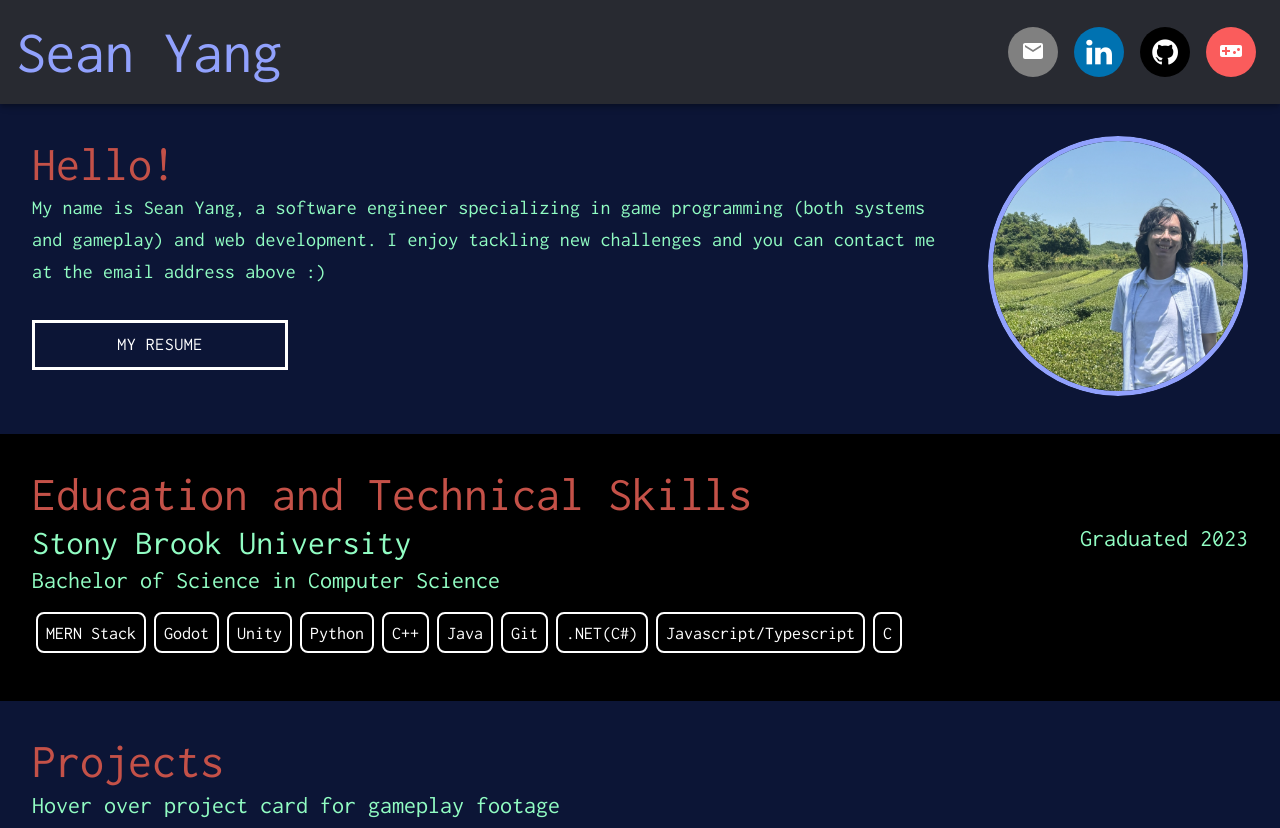
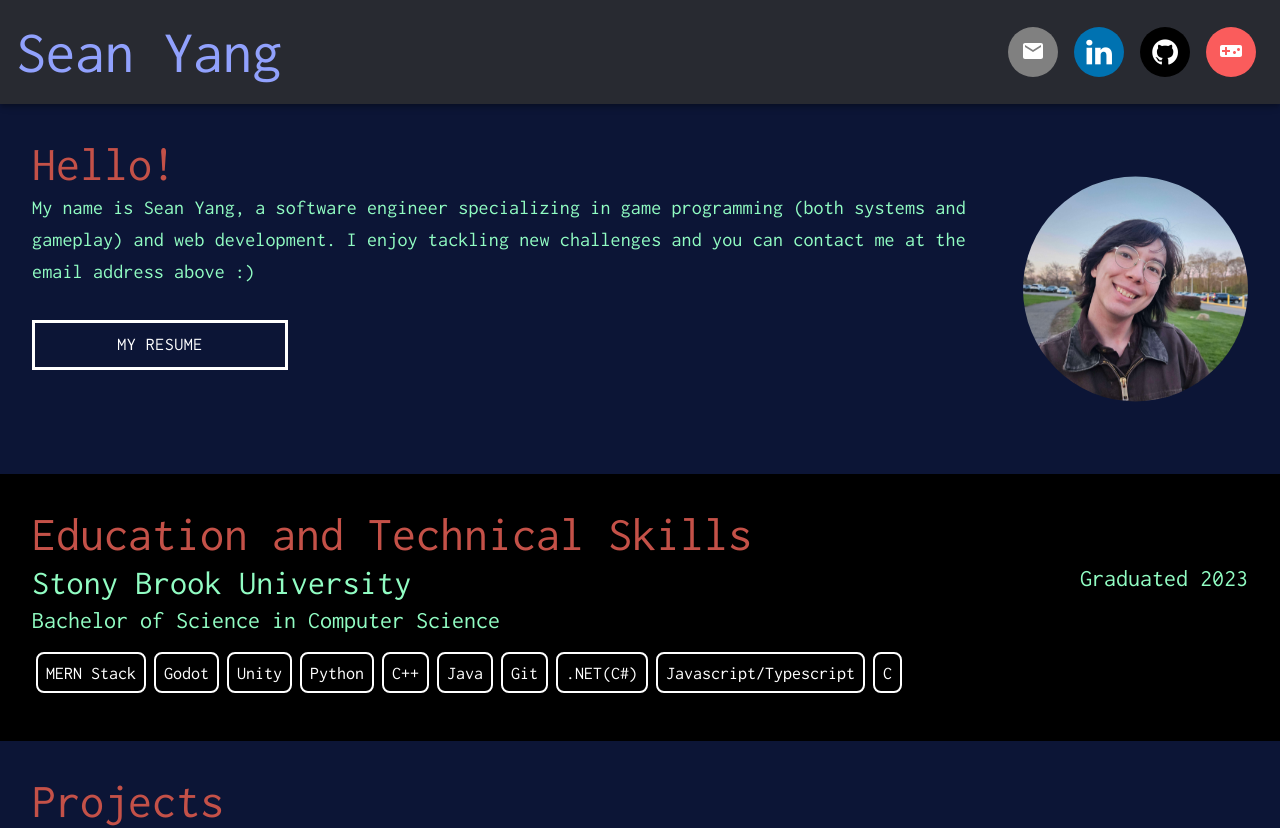
Before and after one commit to s303824/sean-yang, a React (Create React App) app: page / in a window 1280 px wide. Shown: the top 828 px of the page. Built offline with nearby package versions, Linux system fonts and the light colour scheme.

Commit message:
new resume and profile pic

```diff
--- a/src/App.css
+++ b/src/App.css
@@ -36,13 +36,8 @@ div .project {
 
 .image-container {
   display: flexbox;
-}
+  clip-path: circle();
 
-
-.image-container img{
-  clip-path: circle();
-  border: 5px solid #91a1fd;
-  border-radius: 500px;
 }
 
 .App-header {
--- a/src/components/AboutSection.js
+++ b/src/components/AboutSection.js
@@ -1,5 +1,5 @@
 import { Button, Box, Typography } from "@mui/material";
-import logo from '../images/profile.jpg';
+import logo from '../images/new_profile.jpg';
 import '../App.css';
 import CircleImage from "./CircleImage";
 import resume from '../Sean_Yang_resume.pdf'
--- a/src/components/CircleImage.js
+++ b/src/components/CircleImage.js
@@ -4,7 +4,7 @@ import useMediaQuery from '@mui/material/useMediaQuery';
 
 function CircleImage({image_file}){
     const matches = useMediaQuery('(min-width:632px)');
-    const img_size = matches ? '250vw': '200vh';
+    const img_size = matches ? '300vw': '250vh';
 
     return(
     <Box className="image-container">
```
Also changed, not shown: src/images/new_profile.jpg (added), 1 other file (tests, documents, lock files or other folders).
